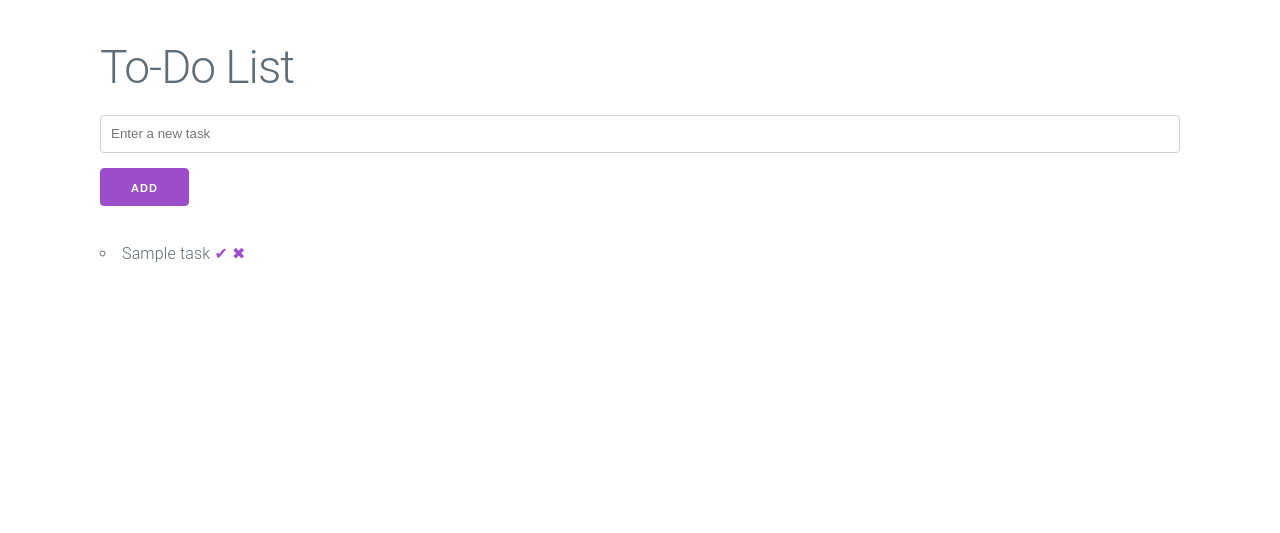
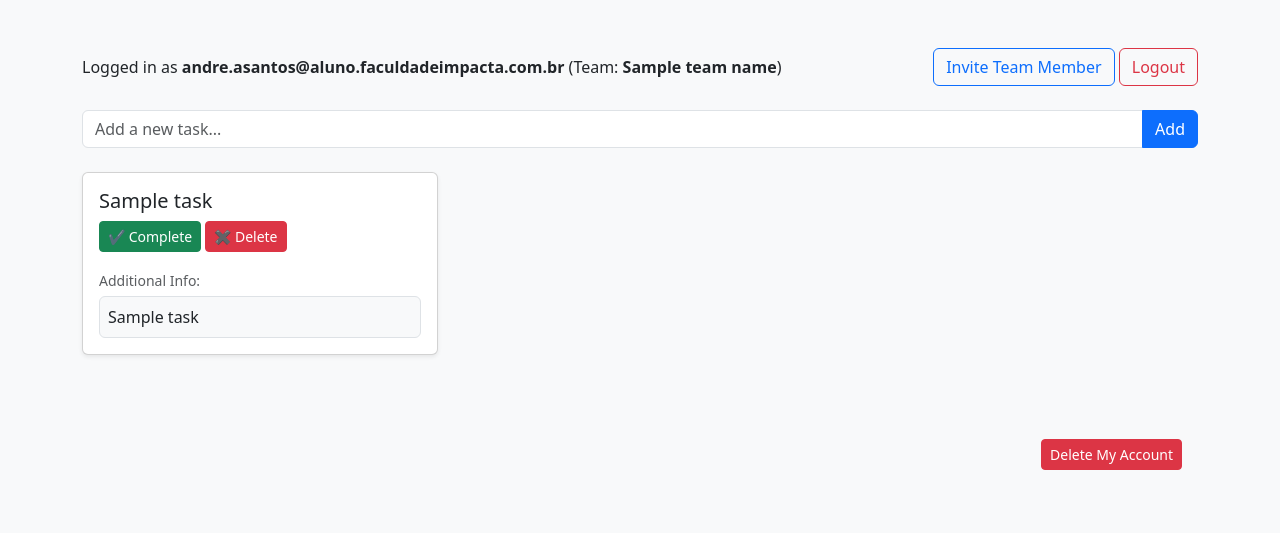
Before and after one commit to andrestudentcode/todo-list, a Flask app: template templates/index.html in a window 1280 px wide. Shown: the top 533 px of the page. Run offline with Flask 3, Linux system fonts and the light colour scheme; a user stored in the database is signed in; the template is opened without the code that fills it: most values are stand-ins (such as "Sample title", 1, 10 or a date in 2020).

Commit message:
Add files via upload

```diff
--- a/templates/index.html
+++ b/templates/index.html
@@ -2,30 +2,75 @@
 <html lang="en">
 <head>
     <meta charset="UTF-8">
-    <meta name="viewport" content="width=device-width, initial-scale=1.0">
-    <title>To-Do List</title>
-    <link rel="stylesheet" href="https://cdnjs.cloudflare.com/ajax/libs/milligram/1.4.1/milligram.min.css">
+    <title>My Tasks - MTD</title>
+    <link href="https://cdn.jsdelivr.net/npm/bootstrap@5.3.2/dist/css/bootstrap.min.css" rel="stylesheet">
     <style>
-        body { margin-top: 40px; }
-        .completed { text-decoration: line-through; color: grey; }
+        body {
+            background-color: #f8f9fa;
+        }
+        .card {
+            margin-bottom: 20px;
+        }
+        .completed {
+            text-decoration: line-through;
+            color: gray;
+        }
+        .team-info {
+            font-size: 14px;
+            color: #6c757d;
+        }
     </style>
 </head>
 <body>
-    <div class="container">
-        <h1>To-Do List</h1>
-        <form action="/add" method="POST">
-            <input type="text" name="task" placeholder="Enter a new task" required>
-            <button type="submit">Add</button>
+<div class="container py-5">
+    <div class="d-flex justify-content-between align-items-center mb-4">
+        <div>
+          <p class="mb-0">Logged in as <strong>{{ session['email'] }}</strong> (Team: <strong>{{ team_name }}</strong>)</p>
+        </div>
+        <div>
+          <a href="/invite" class="btn btn-outline-primary">Invite Team Member</a>
+          <a href="/logout" class="btn btn-outline-danger">Logout</a>
+        </div>
+    </div>
+
+
+    <form action="/add" method="POST" class="input-group mb-4">
+        <input type="text" name="task" class="form-control" placeholder="Add a new task..." required>
+        <button type="submit" class="btn btn-primary">Add</button>
+    </form>
+
+    <div class="row">
+        {% for task in tasks %}
+        <div class="col-md-4">
+            <div class="card shadow-sm">
+                <div class="card-body">
+                    <h5 class="card-title {% if task[2] == 'Completed' %}completed{% endif %}">
+                        {{ task[1] }}
+                    </h5>
+                    {% if task[2] != 'Completed' %}
+                        <a href="/complete/{{ task[0] }}" class="btn btn-success btn-sm">✔ Complete</a>
+                    {% endif %}
+                    <a href="/delete/{{ task[0] }}" class="btn btn-danger btn-sm">✖ Delete</a>
+                    {% if task[4] %}
+                        <div class="mt-3">
+                            <small class="text-muted">Additional Info:</small>
+                            <div class="border rounded p-2 mt-1 bg-light">
+                                {{ task[4]|safe }}
+                            </div>
+                        </div>
+                    {% endif %}
+                </div>
+            </div>
+        </div>
+        {% endfor %}
+    </div>
+    <footer class="bg-light text-end p-3 mt-5">
+        <form action="{{ url_for('delete_user', user_id=session['user_id']) }}" method="POST">
+            <button type="submit" class="btn btn-danger btn-sm">
+                Delete My Account
+            </button>
         </form>
-        <ul>
-            {% for task in tasks %}
-                <li class="{{ 'completed' if task[2] == 'Completed' else '' }}">
-                    {{ task[1] }}
-                    <a href="/complete/{{ task[0] }}">✔</a>
-                    <a href="/delete/{{ task[0] }}">✖</a>
-                </li>
-            {% endfor %}
-        </ul>
-    </div>
+    </footer>
+</div>
 </body>
 </html>
```
Also changed, not shown: templates/invite.html (added, +31 -0 lines), templates/login.html (added, +47 -0 lines), templates/signup.html (added, +64 -0 lines).
